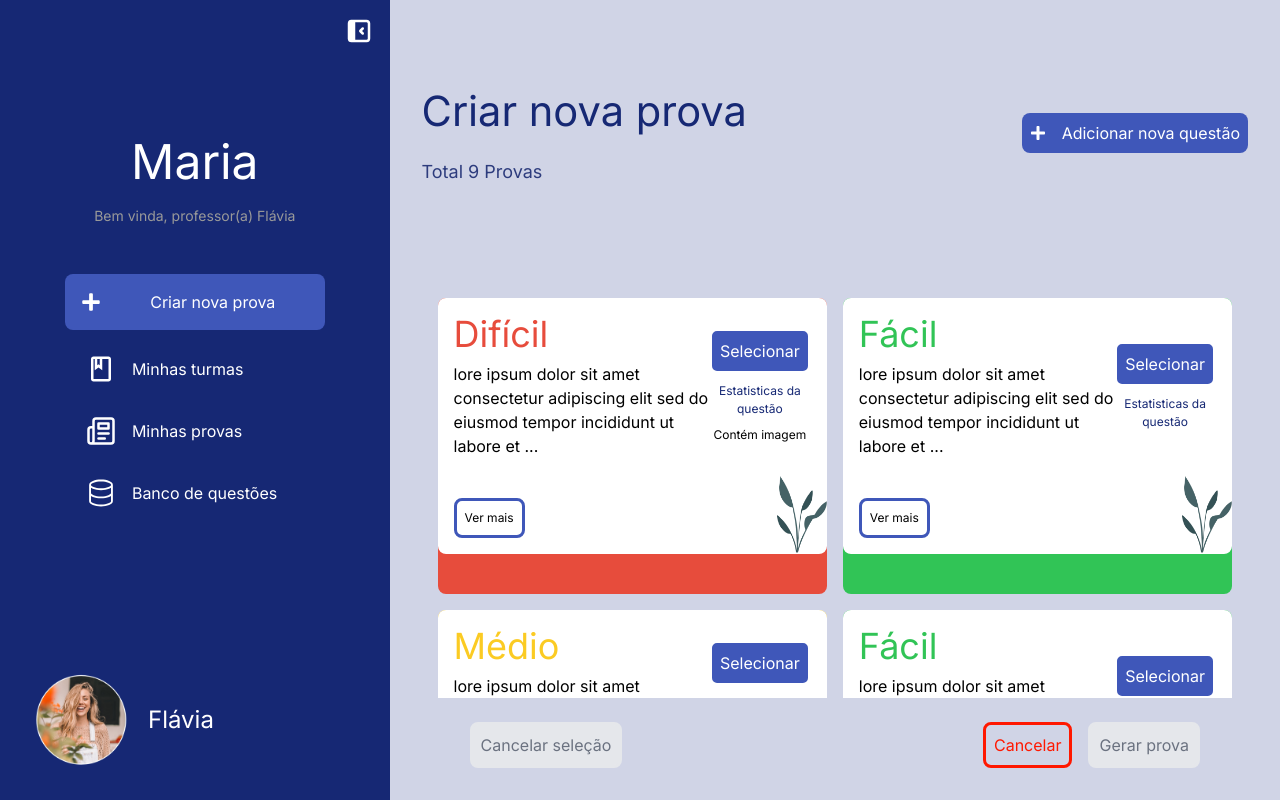
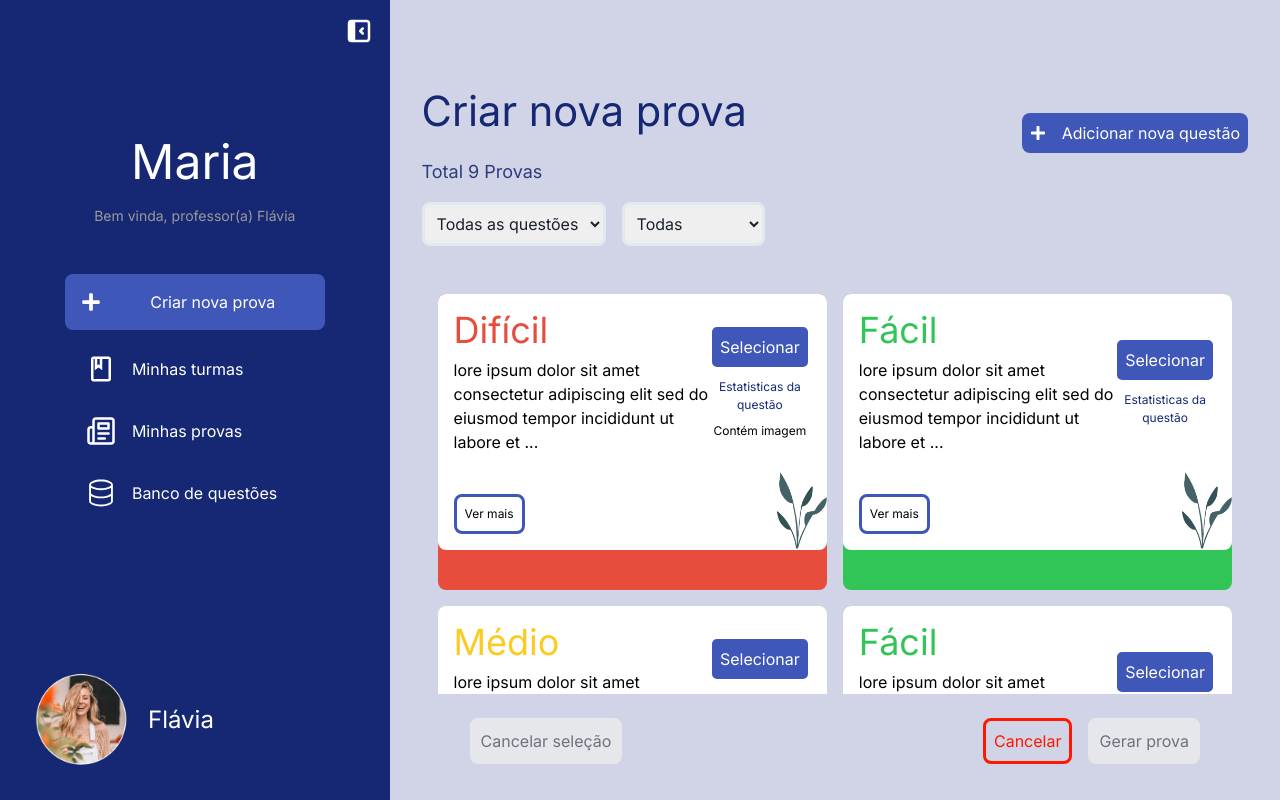
Before and after one commit to tamysteimbch/refactored-frontmaria, a Next.js app: page / in a window 1280 px wide. Both pictures are taken after a click on the button "Criar nova prova". Built offline with nearby package versions, Linux system fonts and the light colour scheme.

Commit message:
feat: Filter exam content based on selected level and image filter

```diff
--- a/src/components/Content/NewExam.tsx
+++ b/src/components/Content/NewExam.tsx
@@ -1,16 +1,39 @@
+/* eslint-disable react-hooks/exhaustive-deps */
 import HeaderTitle from './components/HeaderTitle';
 import { FaPlus } from 'react-icons/fa';
 import Cards from './components/Cards';
-import examContent from '@/constants/examContent';
-import { useState } from 'react';
+import examContent, { ExamContent } from '@/constants/examContent';
+import { useState, useEffect } from 'react';
 import { Mode } from '@/constants/sidebuttons';
 
-interface ExamContent {
+interface ExamContentProps {
   setMode: (mode: Mode) => void;
 }
 
-export default function NewExam({ setMode }: ExamContent) {
+export default function NewExam({ setMode }: ExamContentProps) {
   const [selecteds, setSelecteds] = useState<number[]>([]);
+  const [filteredExamContent, setFilteredExamContent] = useState<ExamContent[]>(examContent);
+  const [selectedLevel, setSelectedLevel] = useState<string>('all');
+  const [selectedImageFilter, setSelectedImageFilter] = useState<string>('all');
+
+  useEffect(() => {
+    filterExamContent();
+  }, [selectedLevel, selectedImageFilter]);
+
+  const filterExamContent = () => {
+    let filteredContent = examContent;
+
+    if (selectedLevel !== 'all') {
+      filteredContent = filteredContent.filter((content) => content.level === selectedLevel);
+    }
+
+    if (selectedImageFilter !== 'all') {
+      const booleanValue = selectedImageFilter === 'true';
+      filteredContent = filteredContent.filter((content) => content.hasImage === booleanValue);
+    }
+
+    setFilteredExamContent(filteredContent);
+  };
 
   return (
     <div>
@@ -21,7 +44,30 @@ export default function NewExam({ setMode }: ExamContent) {
         buttonTitle="Adicionar nova questão"
       />
 
-      <Cards examContent={examContent} setSelecteds={setSelecteds} selecteds={selecteds} />
+      <div className="flex items-center gap-4">
+        <select
+          className="border-[3px] rounded-lg p-2 mt-4"
+          onChange={(e) => setSelectedLevel(e.target.value)}
+          value={selectedLevel}
+        >
+          <option value="all">Todas as questões</option>
+          <option value="Fácil">Fáceis</option>
+          <option value="Médio">Médias</option>
+          <option value="Difícil">Difíceis</option>
+        </select>
+
+        <select
+          className="border-[3px] rounded-lg p-2 mt-4"
+          onChange={(e) => setSelectedImageFilter(e.target.value)}
+          value={selectedImageFilter}
+        >
+          <option value="all">Todas</option>
+          <option value="true">Com Imagem</option>
+          <option value="false">Sem Imagem</option>
+        </select>
+      </div>
+
+      <Cards examContent={filteredExamContent} setSelecteds={setSelecteds} selecteds={selecteds} />
 
       <div className="flex justify-between px-12 items-center mt-6">
         <button
--- a/src/components/Content/components/Cards.tsx
+++ b/src/components/Content/components/Cards.tsx
@@ -13,7 +13,7 @@ interface CardsProps {
 export default function Cards({ cardContent, examContent, setSelecteds, selecteds }: CardsProps) {
   return (
     <div
-      className="custom-scrollbar grid grid-cols-1 md:grid-cols-2 lg:grid-cols-1 xl:grid-cols-2 2xl:grid-cols-3 gap-4 mt-24 p-4 md:overflow-auto"
+      className="custom-scrollbar grid grid-cols-1 md:grid-cols-2 lg:grid-cols-1 xl:grid-cols-2 2xl:grid-cols-3 gap-4 mt-8 p-4 md:overflow-auto"
       style={{ maxHeight: 'calc(100vh - 24rem)' }}
     >
       {cardContent && cardContent.map((card: CardContent) => <Card key={card.title} {...card} />)}
```
